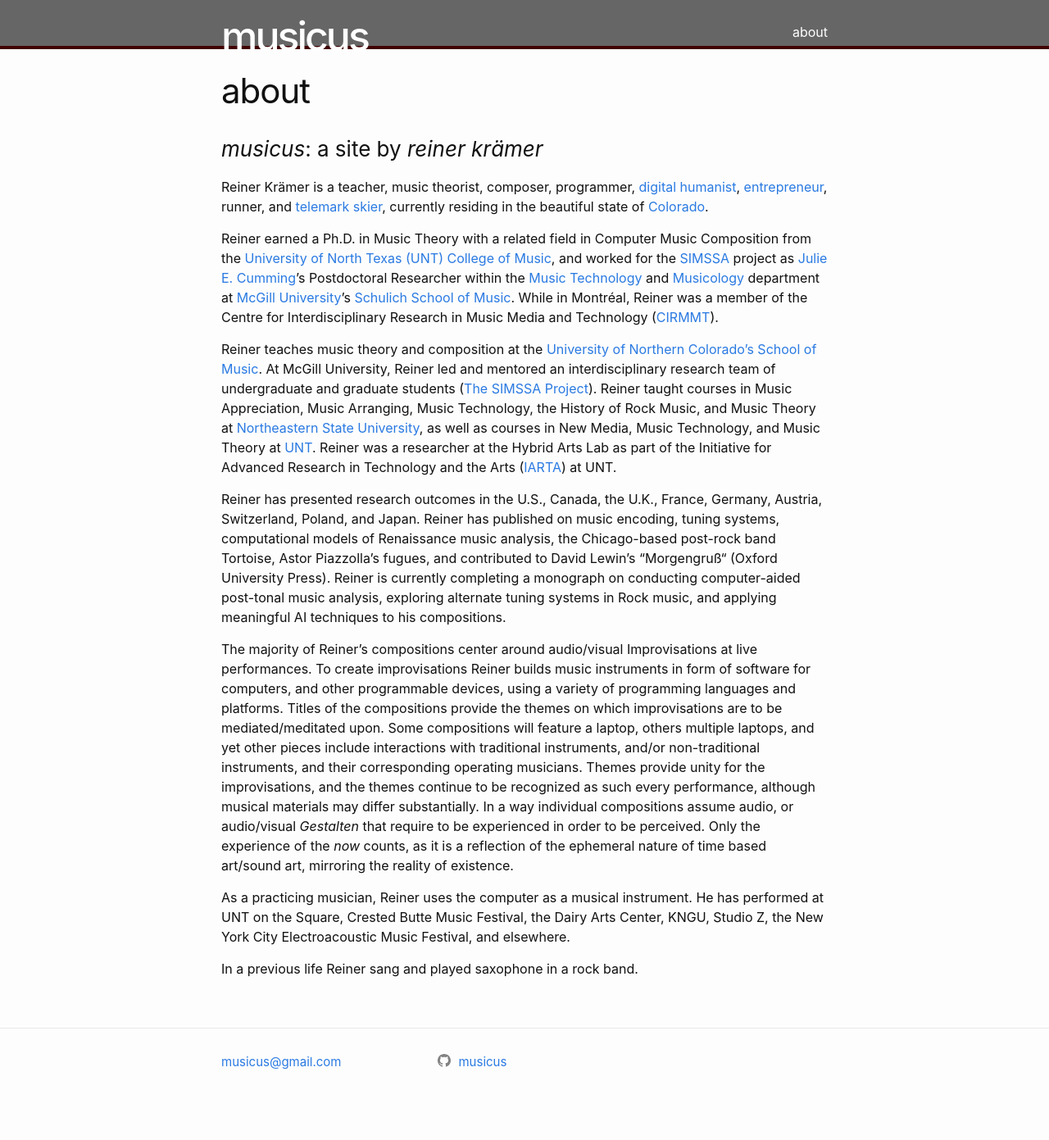
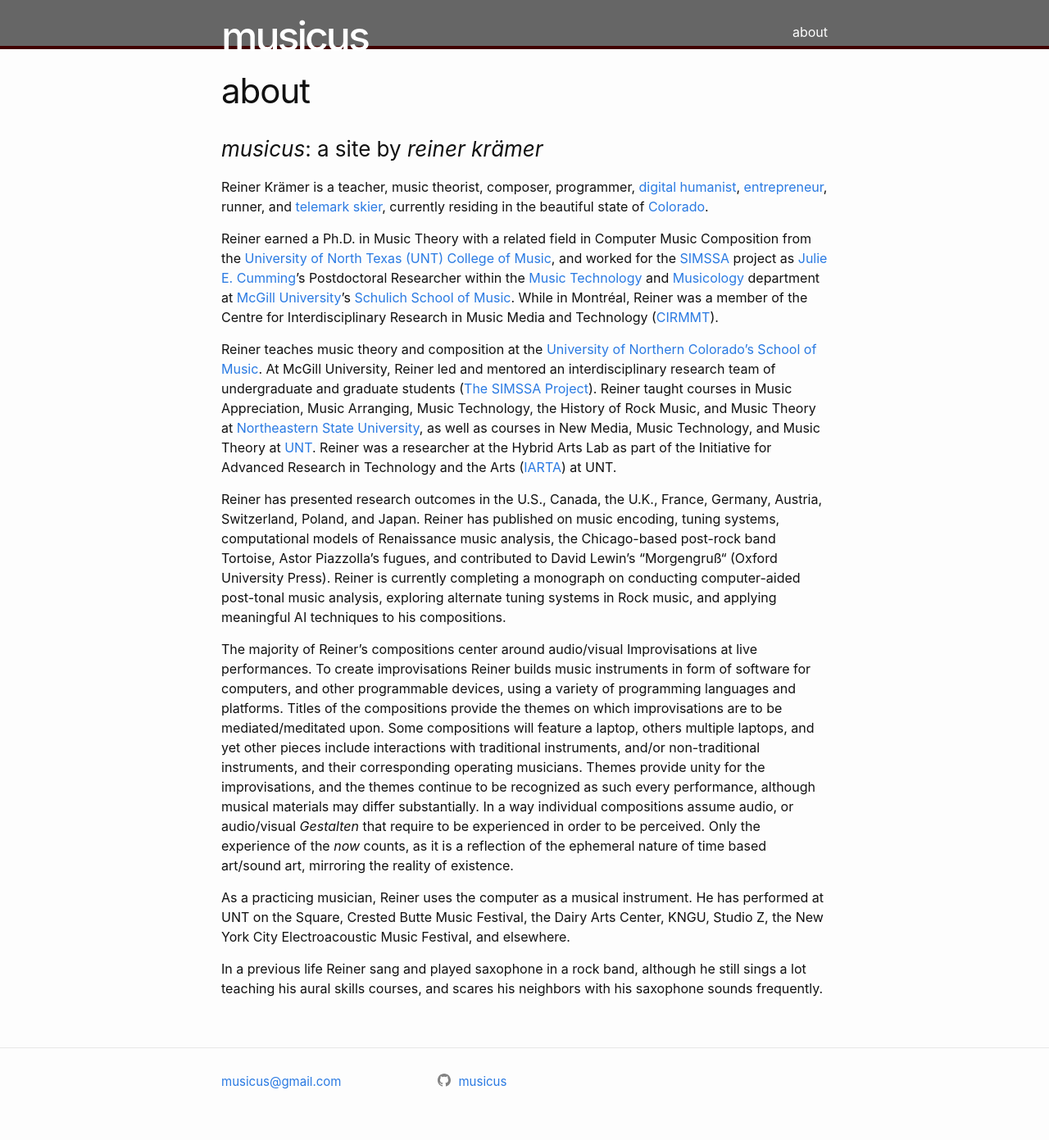
Before and after one commit to musicus/musicus.github.io, a Jekyll site: the page built from about.markdown, in a window 1280 px wide. Shown: the whole page at 82% size. Built offline with Jekyll 4.4.1, drawn with Linux system fonts in a browser that asks for light colours; before the commit the page ends 1367 px from its top, so only the background shows below that.

Commit message:
About page edits.

```diff
--- a/about.markdown
+++ b/about.markdown
@@ -18,4 +18,4 @@
 
 As a practicing musician, Reiner uses the computer as a musical instrument. He has performed at UNT on the Square, Crested Butte Music Festival, the Dairy Arts Center, KNGU, Studio Z, the New York City Electroacoustic Music Festival, and elsewhere.
 
-In a previous life Reiner sang and played saxophone in a rock band.
+In a previous life Reiner sang and played saxophone in a rock band, although he still sings a lot teaching his aural skills courses, and scares his neighbors with his saxophone sounds frequently.
```
